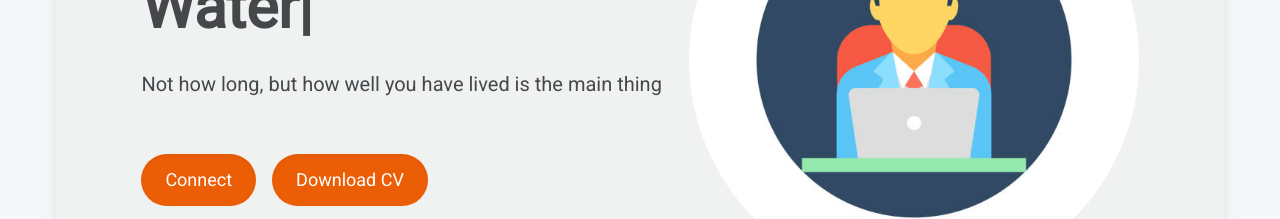
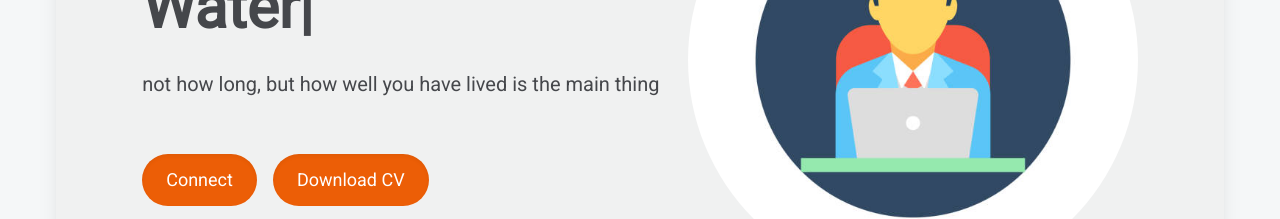
Before and after one commit to BaoTran685/main-portfolio, a Next.js app: page / in a window 1280 px wide. Shown: the part 405-624 px from the top of the page. Built offline with nearby package versions, Linux system fonts and the light colour scheme.

Commit message:
nothing much

```diff
--- a/src/app/components/Hero/HeroSection.jsx
+++ b/src/app/components/Hero/HeroSection.jsx
@@ -41,7 +41,7 @@ const HeroSection = () => {
             />
           </h1>
           <p className='text-[var(--grey-color)] text-base sm:text-lg lg:text-xl 3xl:text-2xl mb-8'>
-            Not how long, but how well you have lived is the main thing
+            not how long, but how well you have lived is the main thing
           </p>
           <div className='text-base sm:text-md lg:text-lg mt-3 sm:mt-6 md:mt-12'>
             <HeroButton content='Connect' onClick={() => scrollToContact()} />
```
